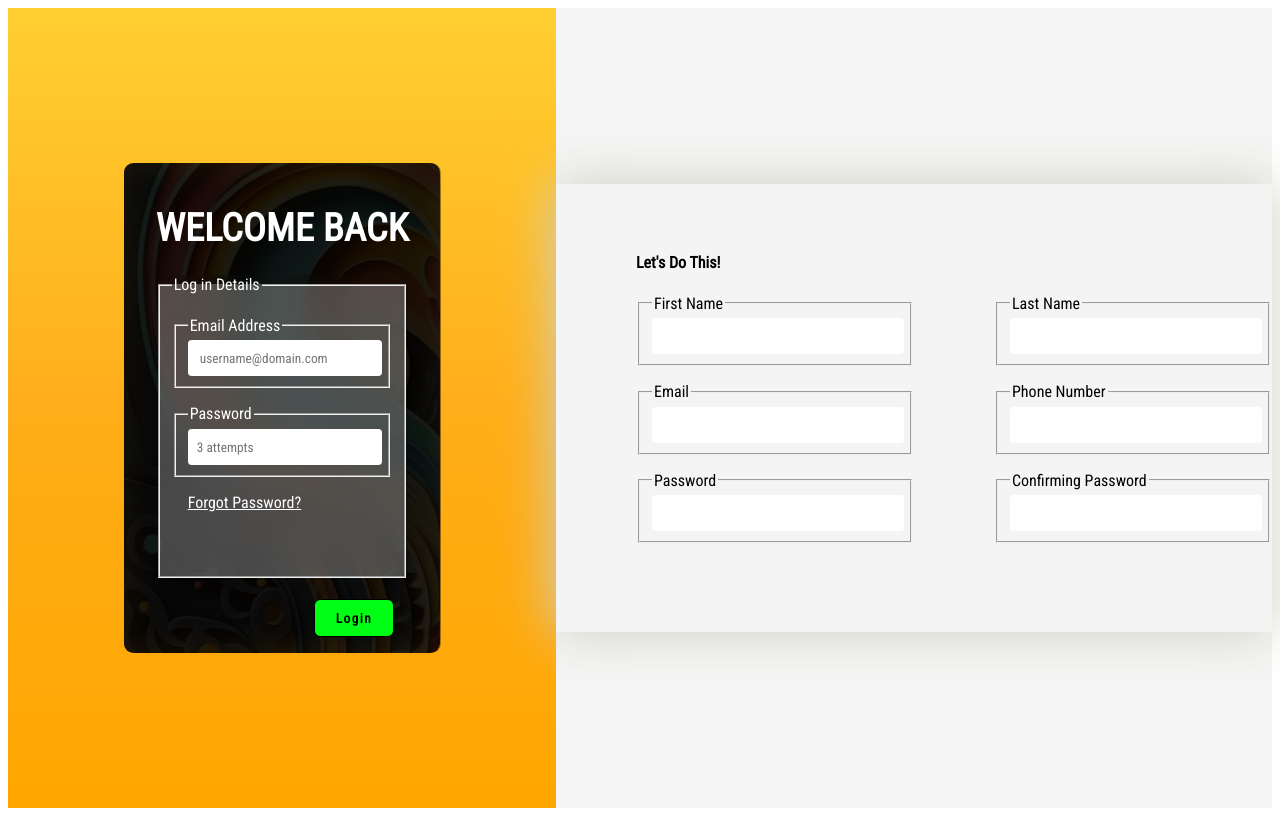
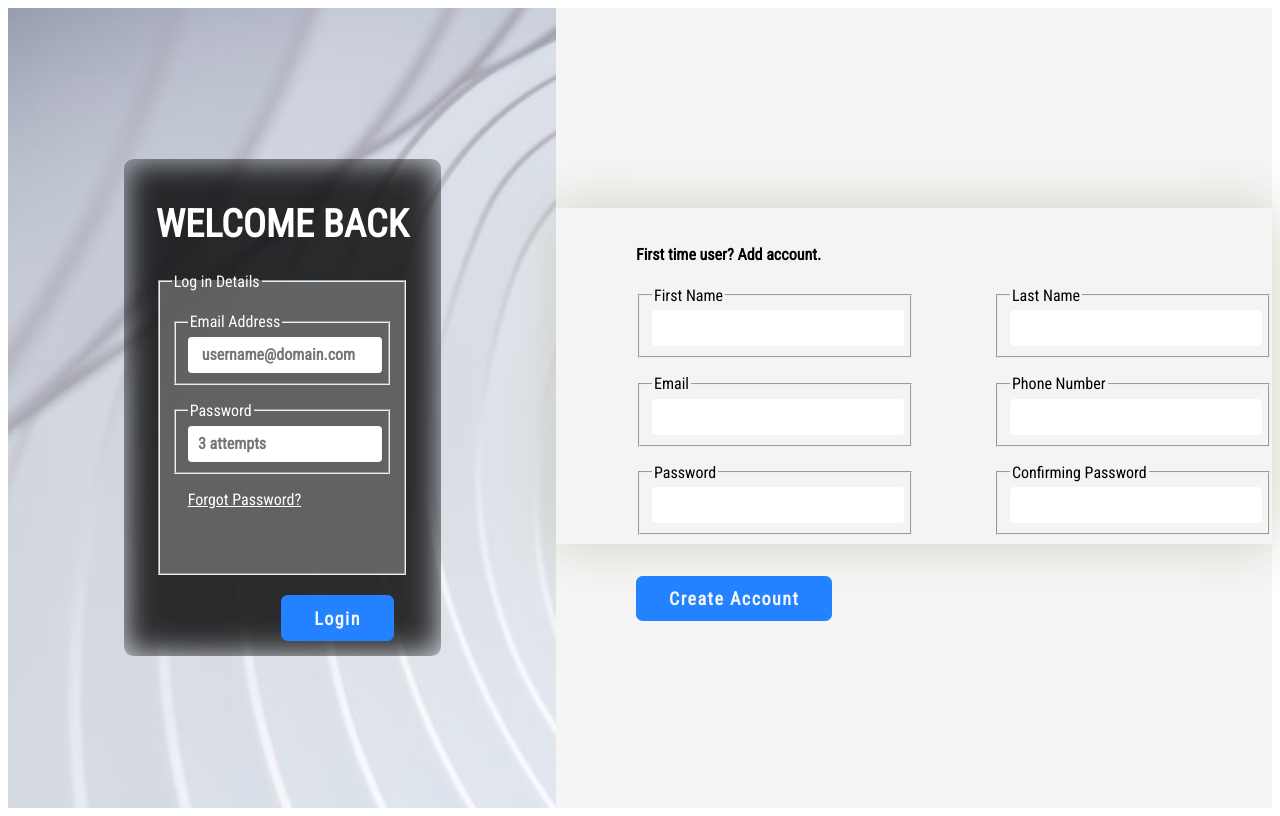
Before and after one commit to KelCapiten/logIn-SignUp-Form, a plain HTML site: page index.html in a window 1280 px wide. Drawn offline with Linux system fonts and the light colour scheme; a script that the page names is missing.

Commit message:
CHANGE BG IMAGE AND STYLE BUTTONS

```diff
--- a/index.html
+++ b/index.html
@@ -40,7 +40,7 @@
             </div>
             <div class="regContainer">
                 <div class="regDiv">
-                    <div><h4>Let's Do This!</h4></div>
+                    <div><h4>First time user? Add account.</h4></div>
                     <div class="regInfo">
                         <fieldset>
                             <legend>First Name</legend>
@@ -74,6 +74,7 @@
                         </fieldset>
                     </div>
                 </div>
+                <div class="submit"><button>Create Account</button></div>
             </div>
         </div>
     </div>
--- a/main.js
+++ /dev/null
@@ -1,7 +0,0 @@
-const root = document.documentElement;
-
-document.querySelector('button').addEventListener('click', () => {
-    const newTheme = root.className === 'light'? 'dark' : 'light';
-    root.className = newTheme;
-    root.querySelector('button').className = newTheme;
-})
--- a/style.css
+++ b/style.css
@@ -1,7 +1,7 @@
 
 :root {
     --bh-color: rgb(47, 78, 134);
-    --gb--color: linear-gradient(to top, rgb(255, 166, 0), #ffae19, #ffcf31);
+    --gb--color: url(./imgs/unsplash.jpg)
 }
 
 * {
@@ -10,6 +10,8 @@
 
 .bg {
     background: var(--gb--color);
+    background-size: cover;
+    background-repeat: no-repeat;
 }
 
 .container {
@@ -63,6 +65,18 @@ input {
     min-width: 100%;
     border-radius: .2rem;
     border: solid 1px rgb(255, 255, 255);
+    font-weight: bold;
+    font-size: 1rem;
+}
+
+input:focus {
+    box-shadow: 0.5px 0.5px 5px 0.2px rgb(36, 48, 70);
+    outline: solid 1px rgb(160, 248, 29);
+    border: solid 1px rgb(160, 248, 29);
+}
+
+input:hover {
+    box-shadow: 0px 0px 1px 1px rgb(204, 223, 255);
 }
 
 .passwordSection {
@@ -71,16 +85,15 @@ input {
 
 a {
    padding-left: 1rem;
-   color: white;
+   color: rgb(255, 255, 255);
 }
 
 a:hover {
-    color: #ffcf31;
+    color: rgb(255, 229, 159);
 }
 .buttonArea {
     display: flex;
     justify-content: flex-end;
-    gap: 1rem;
     padding-top: 1.3rem;
     padding-right: .9rem;
     isolation: isolate;
@@ -88,30 +101,38 @@ a:hover {
 }
 
 button {
-    width: 5rem;
-    height: 2.4rem;
+    padding: 0.7rem 2rem;
     border-radius: .4rem;
     cursor: pointer;
-    border: 1px solid black;
-    background: rgb(0, 255, 21);
+    border: 1px solid rgb(35, 130, 255);
+    background: rgb(35, 130, 255);
+    color: whitesmoke;
     font-weight: bold;
+    font-size: large;
     letter-spacing: 1.5px;
 }
 
+button:hover {
+    background: rgb(33, 116, 226);
+}
+
+button:focus {
+    background: rgb(28, 95, 184);
+}
+
 .regContainer {
-    display: flex;
-    align-items: center;
     flex: 1;
+    padding-top: 25vh;
     background: whitesmoke;
 }
 
 .regDiv {
     flex: 1;
     background: rgba(235, 235, 235, 0.151);
-    height: 50vh;
+    height: 40vh;
     box-shadow: 0px 0px 50px 1px rgb(207, 209, 195);
     padding-left: 5rem;
-    padding-top: 3rem;
+    padding-top: 1rem;
 }
 
 .regInfo {
@@ -122,3 +143,8 @@ button {
 .regInfoInput {
     width: 15rem;
 }
+
+.submit {
+    margin-top: 2rem;
+    margin-left: 5rem;
+}
```
Also changed, not shown: imgs/_ee2f3ba7-97ac-4f59-a6fc-2a404edfd99e.jpg (deleted), imgs/unsplash.jpg (added), 2 other files.
